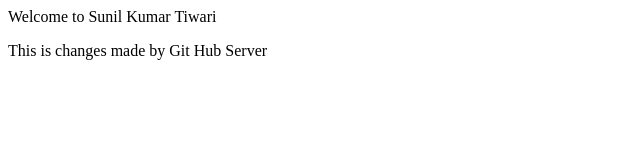
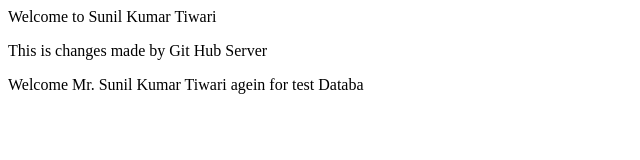
Before and after one commit to suniltiit0/revision, a plain HTML site: page index.html in a window 1280 px wide. Shown: the whole page, without its empty margins (0-640 px from the left). Drawn offline with Linux system fonts and the light colour scheme.

Commit message:
Update index.html

```diff
--- a/index.html
+++ b/index.html
@@ -5,5 +5,6 @@
     <body>
       <p> Welcome to Sunil Kumar Tiwari </p>
         <p> This is changes made by Git Hub Server</p>
+        <p> Welcome Mr. Sunil Kumar Tiwari agein for test Databa</p>
     </body>
 </html>
```
